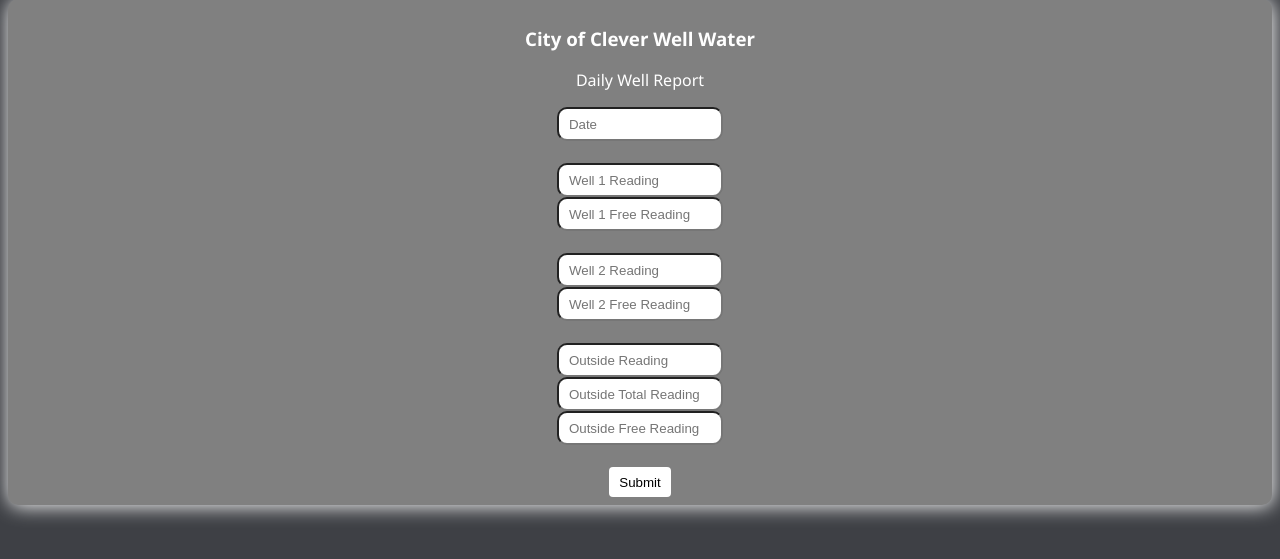
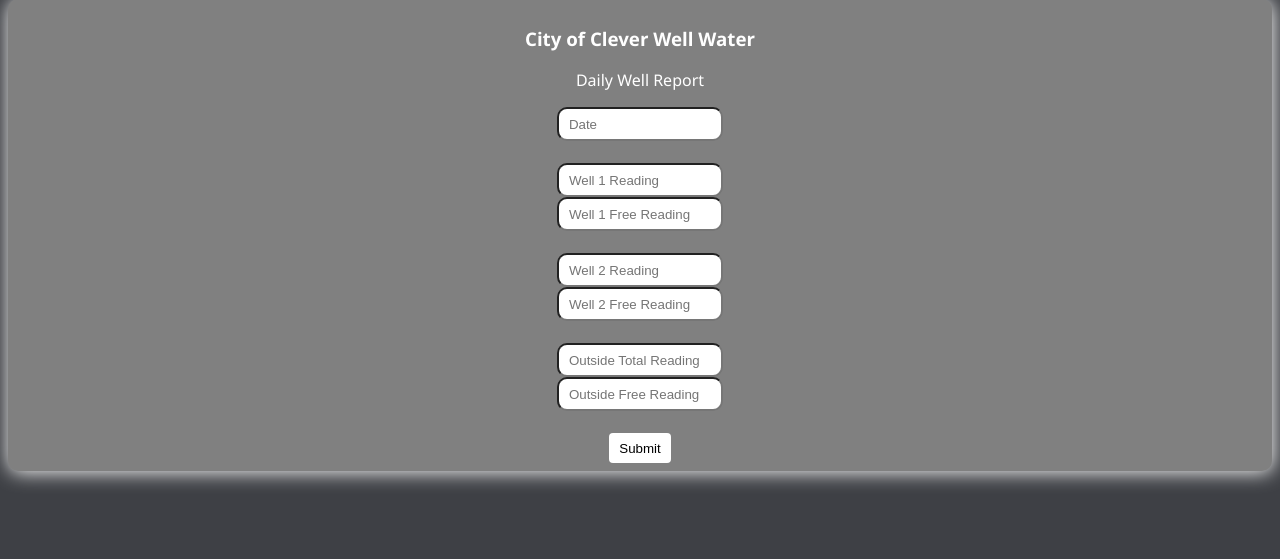
Before and after one commit to WarmMilkCodes/CleverWellWater, a Flask app: page / in a window 1280 px wide. Shown: the part 103-662 px from the top of the page. Run offline with Flask 2, Linux system fonts and the light colour scheme; some libraries are stand-ins or nearby versions.

Commit message:
update db

```diff
--- a/app.py
+++ b/app.py
@@ -28,13 +28,13 @@ if ENV == 'dev':
                             host=DB_HOST)
 else:
     app.debug = False
-    DATABASE_URL = ('postgres://pezlqpguqtkknf:5bef903172832582897e122f4963296868c22d6721201fd927a77d202018e498@ec2-44-193-188-118.compute-1.amazonaws.com:5432/dad4ir0jhk9v39')
+    DATABASE_URL = ('postgres://kdvrrlftxwwnny:59a80e2f97dc965e22eeb79b67a15462b7a96494fc5b7f6e5b5515f04ba5ccc9@ec2-3-228-222-169.compute-1.amazonaws.com:5432/db8pq96jum6v55')
 
 
-    DB_HOST = 'ec2-44-193-188-118.compute-1.amazonaws.com'
-    DB_NAME = 'dad4ir0jhk9v39'
-    DB_USER = 'pezlqpguqtkknf'
-    DB_PASS = '5bef903172832582897e122f4963296868c22d6721201fd927a77d202018e498'
+    DB_HOST = 'ec2-3-228-222-169.compute-1.amazonaws.com'
+    DB_NAME = 'db8pq96jum6v55'
+    DB_USER = 'kdvrrlftxwwnny'
+    DB_PASS = '59a80e2f97dc965e22eeb79b67a15462b7a96494fc5b7f6e5b5515f04ba5ccc9'
 
     conn = psycopg2.connect(dbname=DB_NAME,
                         user=DB_USER,
@@ -74,14 +74,13 @@ def submit():
         well_one_free = request.form['well_one_free']
         well_two_reading = request.form['well_two_reading']
         well_two_free = request.form['well_two_free']
-        outside_reading = request.form['outside_reading']
         outside_total = request.form['outside_total']
         outside_free = request.form['outside_free']
 
 
-        if collection_date == '' or well_one_reading == '' or well_one_free == '' or well_two_reading == '' or well_two_free == '' or outside_reading == '' or outside_free == '' or outside_total == '':
+        if collection_date == '' or well_one_reading == '' or well_one_free == '' or well_two_reading == '' or well_two_free == '' or outside_free == '' or outside_total == '':
                return render_template('index.html', message="Please fill all required fields.")
-        cur.execute("INSERT INTO wells (collection_date, well_one_reading, well_one_free, well_two_reading, well_two_free, outside_reading, outside_total, outside_free) VALUES (%s,%s,%s,%s,%s,%s,%s,%s)", (collection_date, well_one_reading, well_one_free, well_two_reading, well_two_free, outside_reading, outside_total, outside_free))
+        cur.execute("INSERT INTO wells (collection_date, well_one_reading, well_one_free, well_two_reading, well_two_free, outside_total, outside_free) VALUES (%s,%s,%s,%s,%s,%s,%s,%s)", (collection_date, well_one_reading, well_one_free, well_two_reading, well_two_free, outside_reading, outside_total, outside_free))
         conn.commit()
         curs = conn.cursor()
         curs.execute("ROLLBACK")
--- a/templates/index.html
+++ b/templates/index.html
@@ -45,9 +45,7 @@
             <input type="text" name="well_two_free" placeholder="Well 2 Free Reading" required/>
         </div>
         <br>
-        <div class="form-group">
-            <input type="text" name="outside_reading" placeholder="Outside Reading"/>
-        </div>
+
         <div class="form-group">
             <input type="text" name="outside_total" placeholder="Outside Total Reading"/>
         </div>
```
